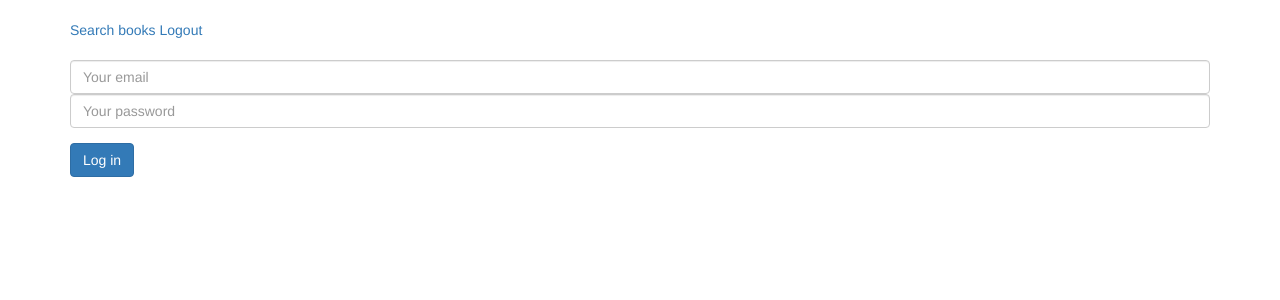
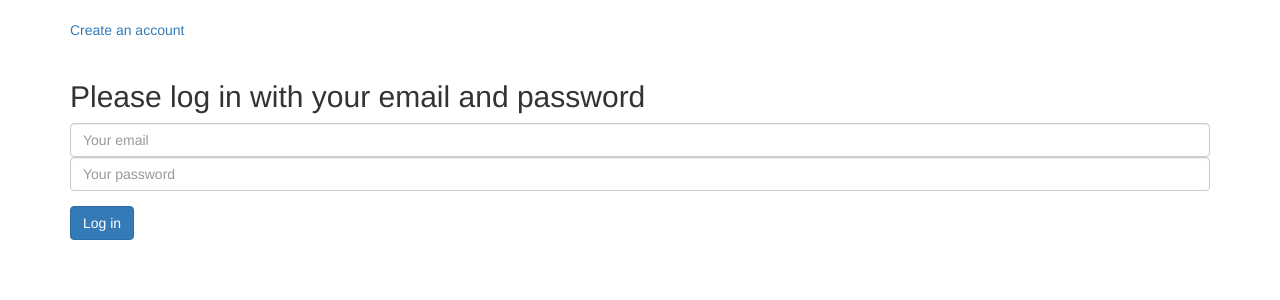
Before and after one commit to jmmrlt/cs50-1, a Flask app: page / in a window 1280 px wide. Shown: the top 300 px of the page. Run offline with Flask 2, Linux system fonts and the light colour scheme; some libraries are stand-ins or nearby versions.

Commit message:
Login, logout and user creation added, missing files

```diff
--- a/application.py
+++ b/application.py
@@ -1,9 +1,15 @@
 import os
+from hashlib import sha256
 
-from flask import Flask, session, render_template
+from datetime import datetime
+
+from flask import Flask, session, render_template, request
 from flask_session import Session
 from sqlalchemy import create_engine
 from sqlalchemy.orm import scoped_session, sessionmaker
+
+
+SESSION_TIMEOUT = 600 # seconds
 
 app = Flask(__name__)
 
@@ -22,23 +28,140 @@ db = scoped_session(sessionmaker(bind=engine))
 
 logged_in_user = None
 
+def is_valid_user_session():
+    """
+    Checks if :
+       - User is logged ( session ['user'] is not empty )
+       - Time didn't run out ( now() < session['timeout']
+       - return user if OK, None otherwise
+    """
+
+    if session.get('user') is None:
+        session['user_id'] = None
+        return None
+
+    if session.get('timeout') is None:
+        session['user'] = None # Force logout
+        session['user_id'] = None
+        return None
+
+    if datatime.now() < session.get['timeout']:
+        # Timeout
+        session['user'] = None # Force logout
+        session['user_id'] = None
+        return None
+
+    # Expands timeout
+    session['timeout'] = datetime.now()+timedelta(seconds = SESSION_TIMEOUT)
+
+    return session.get('user')
+
+
 @app.route("/")
 def index():
     """
     If user is logged in ( logged_in_user is not None ), renders application index
     Renders login form if not logged in
     """
+
+    logged_in_user = is_valid_user_session()
+
     return render_template('index.html',logged_in_user=logged_in_user)
 
 
-@app.route("/login")
+@app.route("/login", methods=['POST'])
 def login():
-    return "Project 1: TODO loin"
+    """
+    User tries to log in
+    Once logged, a timeout of 10 minutes is set for the session (i.e. logout
+    is forced after 10 minutes of inactivity
+    """
+
+    email = request.form.get('email')
+    password = request.form.get('password')
+
+    password_hash = sha256(password.encode()).hexdigest()
+
+    user = db.execute(
+          "select id,name from users where email=:email and password_hash=:password_hash"
+        , {'email':email, 'password_hash':password_hash}
+        ).fetchone()
+
+    if user is None:
+        message = "Invalid credentials"
+        logged_in_user = None
+    else:
+        session['user_id'] = user.id
+        session['user'] = user.name
+        logged_in_user = user.name
+        message = f"Logged in as user '{user.name}'"
+
+    return render_template('index.html',message=message, logged_in_user=logged_in_user)
+
+@app.route("/create_account", methods=['POST', 'GET'])
+def create_account():
+    """
+    Creates user account
+
+    Uniqueness is checked on email
+    """
+
+    name = request.form.get('name')
+    email = request.form.get('email')
+    password = request.form.get('password')
+    password_check = request.form.get('password_check')
+
+    # ok will become true if all checks are good and the user can be created
+    ok = False
+
+    next_form = 'account.html' #  the form we'll drive the user to after the checks
+
+    if request.method != 'POST':
+        #  A link ("Create an account") sent us here, no error to disply because of empty fields
+        message = 'Please input your name, email and password to create an account'
+
+    elif name is None or len(name) <=0 or email is None or len(email) <= 0 or password is None or len(password) <=0:
+        message = "Name, email or password cannot be empty"
+    elif password != password_check:
+        message = "Password mismatch"
+    else:
+
+        # Check for email already in Database
+        user = db.execute(
+              "select id,name from users where email=:email"
+            , {'email':email}
+            ).fetchone()
+
+        if user is not None:
+            message = 'This email is already present in the database'
+        else:
+            ok = True
+            password_hash = sha256(password.encode()).hexdigest()
+
+            user = db.execute(
+              "insert into users(name,email,password_hash,role) values (:name, :email, :password_hash, 'user')"
+            , {'name':name, 'email':email, 'password_hash':password_hash}
+            )
+
+            db.commit()
+
+            message = "User added, you can log in the application"
+
+            next_form = 'index.html'
+
+
+    return render_template(next_form ,message=message, name=name, email=email, password=password)
+
 
 
 @app.route("/logout")
 def logout():
-    return "Project 1: TODO logout"
+
+    session['user'] = None # Force logout
+    session['user_id'] = None
+    session['timeout'] = None
+
+    return render_template('index.html', message='You have been logged out')
 
 
 @app.route("/books")
--- a/templates/index.html
+++ b/templates/index.html
@@ -4,11 +4,18 @@
 
 {% block body %}
 <br/>
-<a href="{{ url_for('books') }}">Search books</a>
+{% if not logged_in_user %}
+<a href="{{ url_for('create_account') }}">Create an account</a>
+{% else %}
 <a href="{{ url_for('logout') }}">Logout</a>
+{% endif %}
 <br/>
 <br/>
+{% if message %}
+<h3>{{ message }}</h3>
+{% endif %}
 {% if not logged_in_user %}
+    <h2>Please log in with your email and password</h2>
     <form action="{{ url_for('login') }}" method="post">
 	<div class="form-group">
 	    <input class='form-control' type='text' name='email' placeholder='Your email'>
@@ -20,6 +27,10 @@
 	</div>
     </form>
 {% else %}
-    <h1>TODO : Logged in user</h1>
+<ul>
+    <li><a href="{{ url_for('books') }}">Search for a book</a></li>
+    <li><a href="{{ url_for('books') }}">Search for a review</a></li>
+    <li><a href="{{ url_for('books') }}">Post a review</a></li>
+</ul>
 {% endif %}
 {% endblock %}
```
